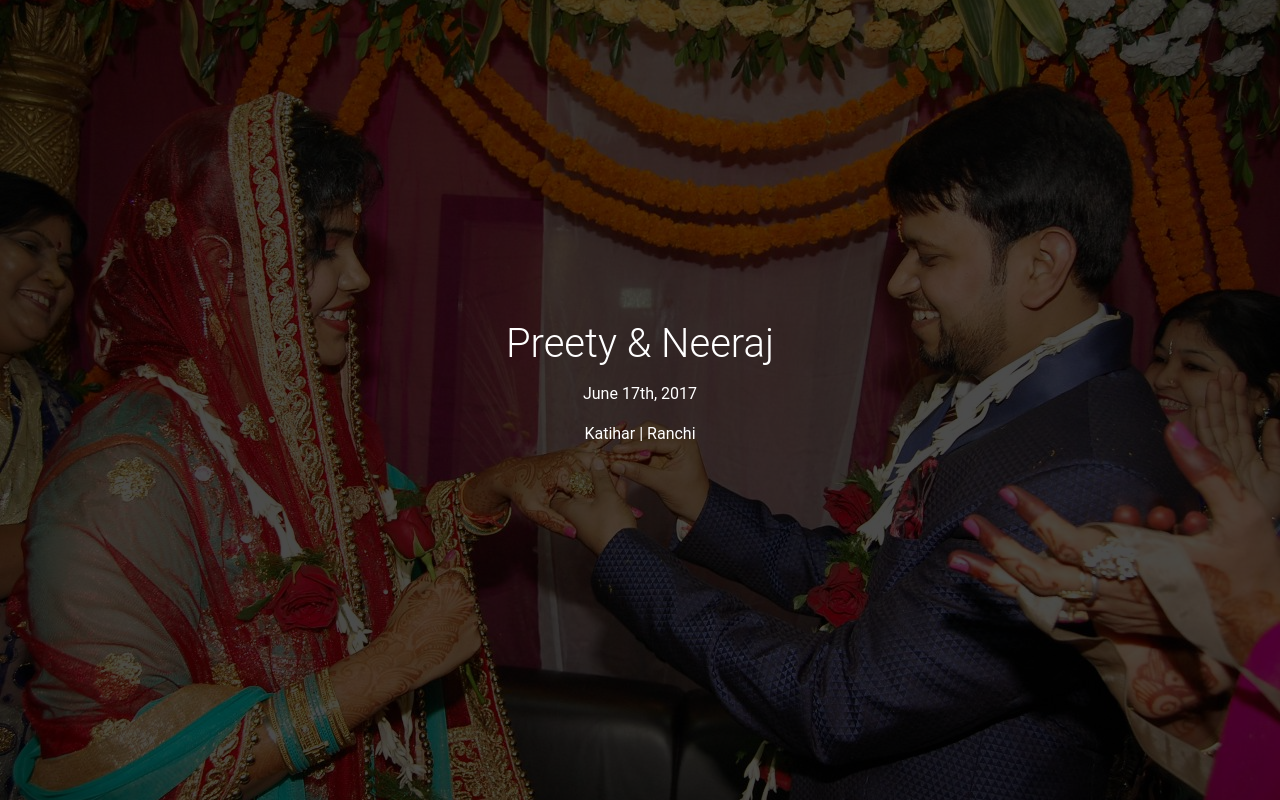
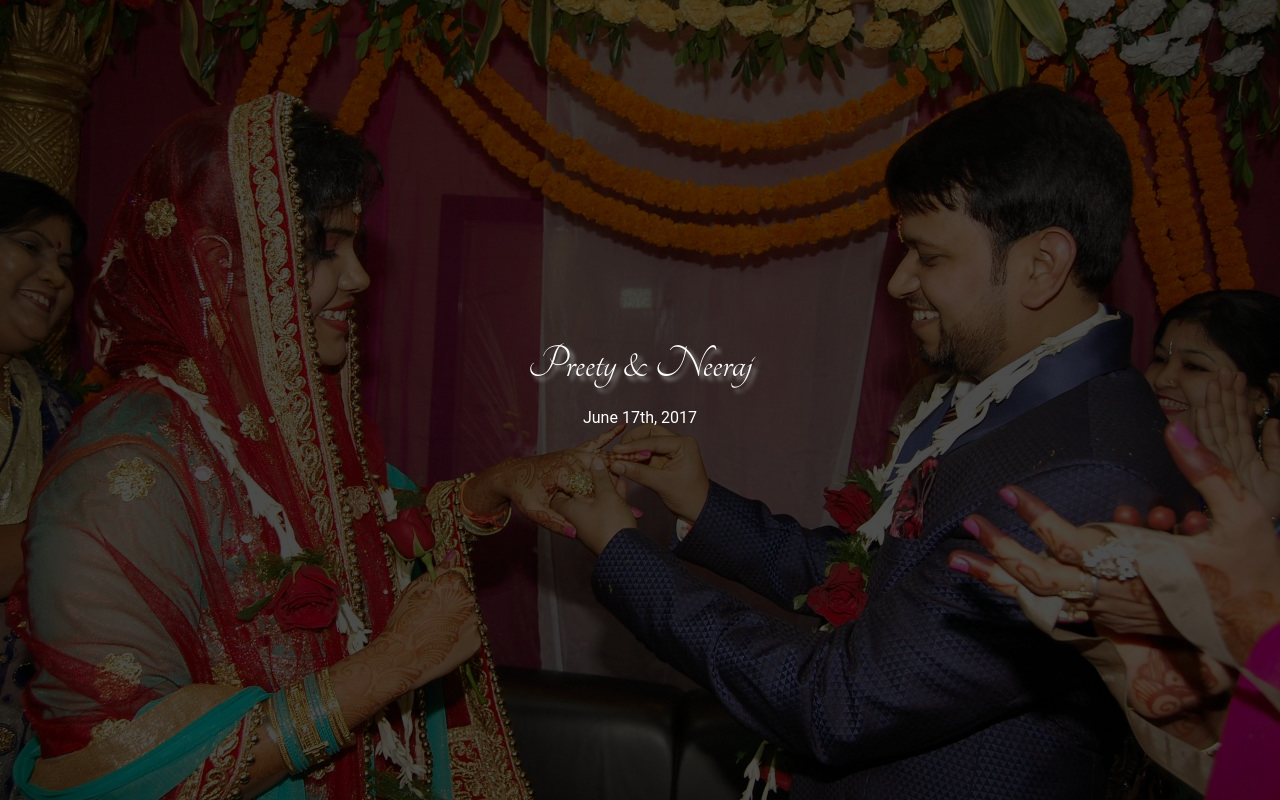
Before and after one commit to nbpro/wedding-invitation-template, a website: page index.html in a window 1280 px wide. Drawn offline with Linux system fonts and the light colour scheme; a web font is replaced by a local one.

Commit message:
font added

```diff
--- a/css/main.css
+++ b/css/main.css
@@ -14,3 +14,8 @@ body,
     -o-background-size: cover;
     background-size: cover;
 }
+.bride-groom-name{
+    font-family: 'Tangerine', serif;
+    font-size: 48px;
+    text-shadow: 4px 4px 4px #aaa;
+}
--- a/index.html
+++ b/index.html
@@ -21,6 +21,9 @@
     <!--custom stylesheet -->
     <link href="css/main.css" rel="stylesheet">
 
+    <!--google fonts -->
+    <link rel="stylesheet" type="text/css" href="https://fonts.googleapis.com/css?family=Tangerine">
+
 </head>
 
 <body>
@@ -30,12 +33,12 @@
     <div class="full-bg-img flex-center">
         <ul class="animated fadeInUp">
             <li>
-                <h1 class="h1-responsive">Preety & Neeraj</h1></li>
+                <h1 class="h1-responsive bride-groom-name">Preety & Neeraj</h1></li>
             <li>
                 <p>June 17th, 2017 </p>
             </li>
             <li>
-                <p><span>Katihar | Ranchi</span></p>
+                <p><span></span></p>
             </li>
         </ul>
     </div>
```
